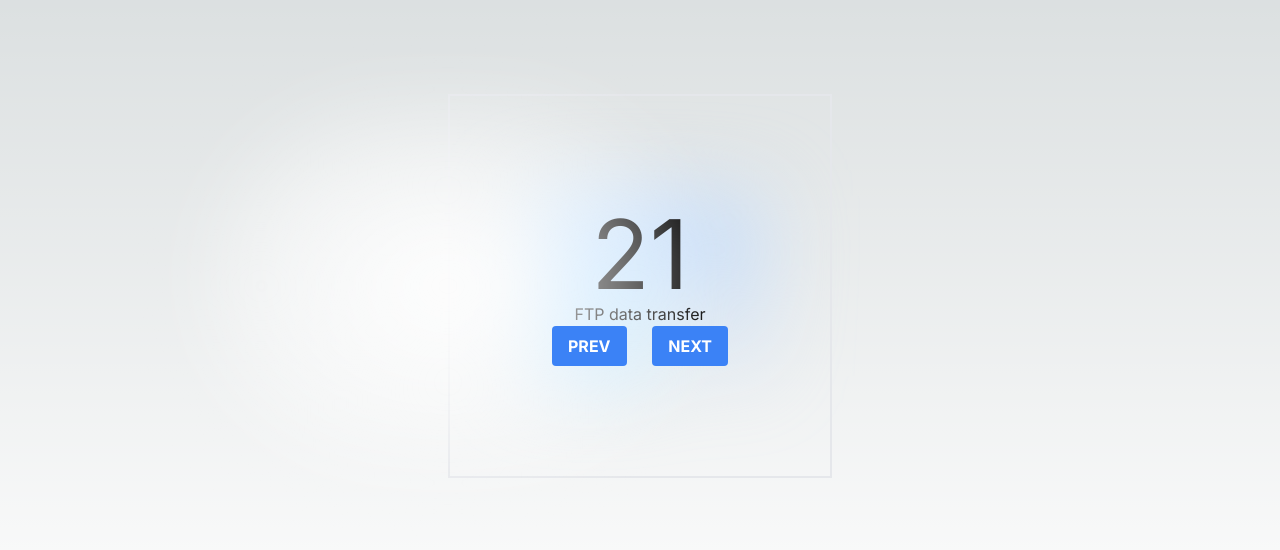
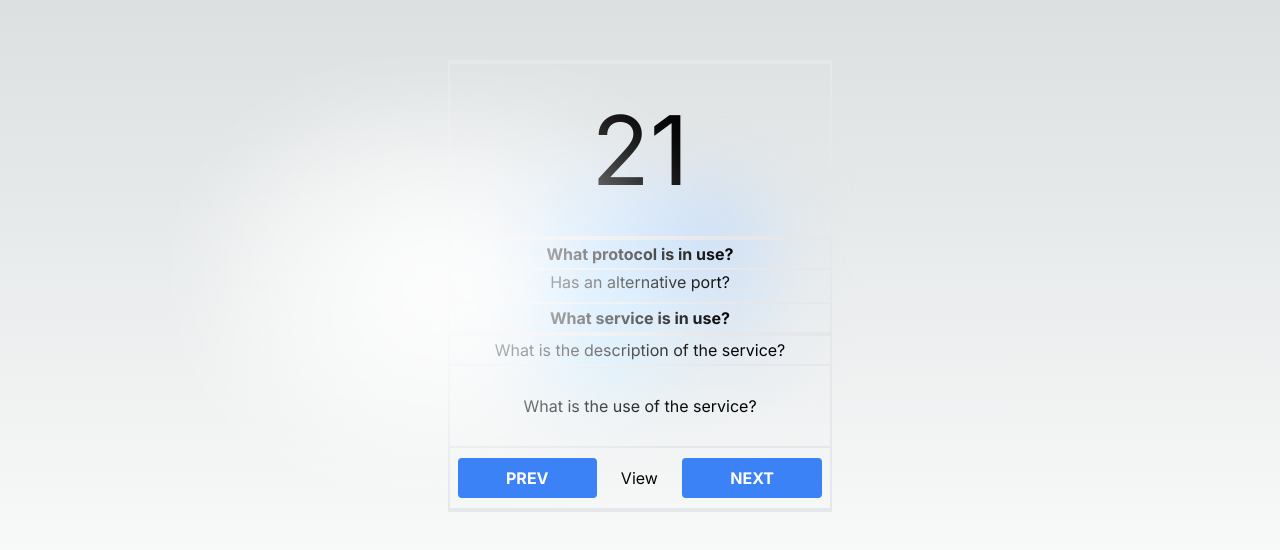
Before and after one commit to Guga-Santos/ports, a Next.js app: page / in a window 1280 px wide. Shown: the part 114-664 px from the top of the page. Built offline with nearby package versions, Linux system fonts and the light colour scheme.

Commit message:
feat: card complete

```diff
--- a/src/components/Card.tsx
+++ b/src/components/Card.tsx
@@ -4,6 +4,7 @@ import ports from "../service/ports.mock.json";
 
 export default function Card() {
     const [index, setIndex] = useState(0);
+    const [visible, setVisible] = useState(false);
 
     const handleClick = (target: HTMLButtonElement) => {
         console.log(target.id)
@@ -11,31 +12,53 @@ export default function Card() {
         console.log(ports.length);
         if (target.id === "PREV") {
             setIndex(index < 1 ? ports.length - 1 : index - 1);
+            setVisible(false);
         } else {
             setIndex(index >= ports.length - 1 ? 0 : index + 1);
+            setVisible(false);
         }
     }
 
 
     return (
-        <div className="border-2 w-96 h-96 flex flex-col items-center justify-center">
-            <h1 className="text-8xl">
+        <div className="border-2 w-96 h-112 flex flex-col items-center justify-center">
+            <h1 className="flex items-center justify-center text-8xl border-2 w-96 h-44 ">
                 {ports[index].port[0]}
             </h1>
-            <p>
-                {ports[index].description}
+            <p className="flex items-center justify-center w-96 h-8 flex items-center border-2 font-bold"> {visible ? ports[index].protocol : "What protocol is in use?"}</p>
+            { !visible
+            ? <p className="w-96 h-8 text-center">Has an alternative port?</p>
+            :
+            <div className={`w-44 h-8 flex ${!ports[index].port[2] ? "justify-center" : "justify-between"} items-center px-12`}>
+            <h2>{ports[index].port[1] ? ports[index].port[1] : "No!"}</h2>
+            <h2>{ports[index].port[2] && "--"}</h2>
+            <h2>{ports[index].port[2] && ports[index].port[2]}</h2>
+            </div>
+            }
+            <p className="flex items-center justify-center w-96 h-8 flex items-center border-2 font-bold">
+                {visible ? ports[index].service : "What service is in use?"}
             </p>
-            <div className="w-44 flex justify-between">
+            <p className="flex items-center justify-center w-96 h-8 flex items-center border-2">
+                {visible ? ports[index].description : "What is the description of the service?"}
+            </p>
+            <p className="flex items-center justify-center w-80 h-20 flex items-center text-center">
+                {visible ? ports[index].use : "What is the use of the service?"}
+            </p>
+            <div className="w-96 h-16 border-2 flex justify-between items-center">
                 <button
                 type="button"
-                className="z-10 bg-blue-500 hover:bg-blue-700 text-white font-bold py-2 px-4 rounded"
+                className="z-10 bg-blue-500 hover:bg-blue-700 text-white font-bold py-2 px-12 mx-2 rounded"
                 id="PREV"
                 onClick={(event) => handleClick(event.target as HTMLButtonElement)}>
                     PREV
                 </button>
                 <button
                 type="button"
-                className="z-10 bg-blue-500 hover:bg-blue-700 text-white font-bold py-2 px-4 rounded"
+                onClick={() => setVisible(true)}
+                > View </button>
+                <button
+                type="button"
+                className="z-10 bg-blue-500 hover:bg-blue-700 text-white font-bold py-2 px-12 mx-2 rounded"
                 id="NEXT"
                 onClick={(event) => handleClick(event.target as HTMLButtonElement)}>
                     NEXT
```
